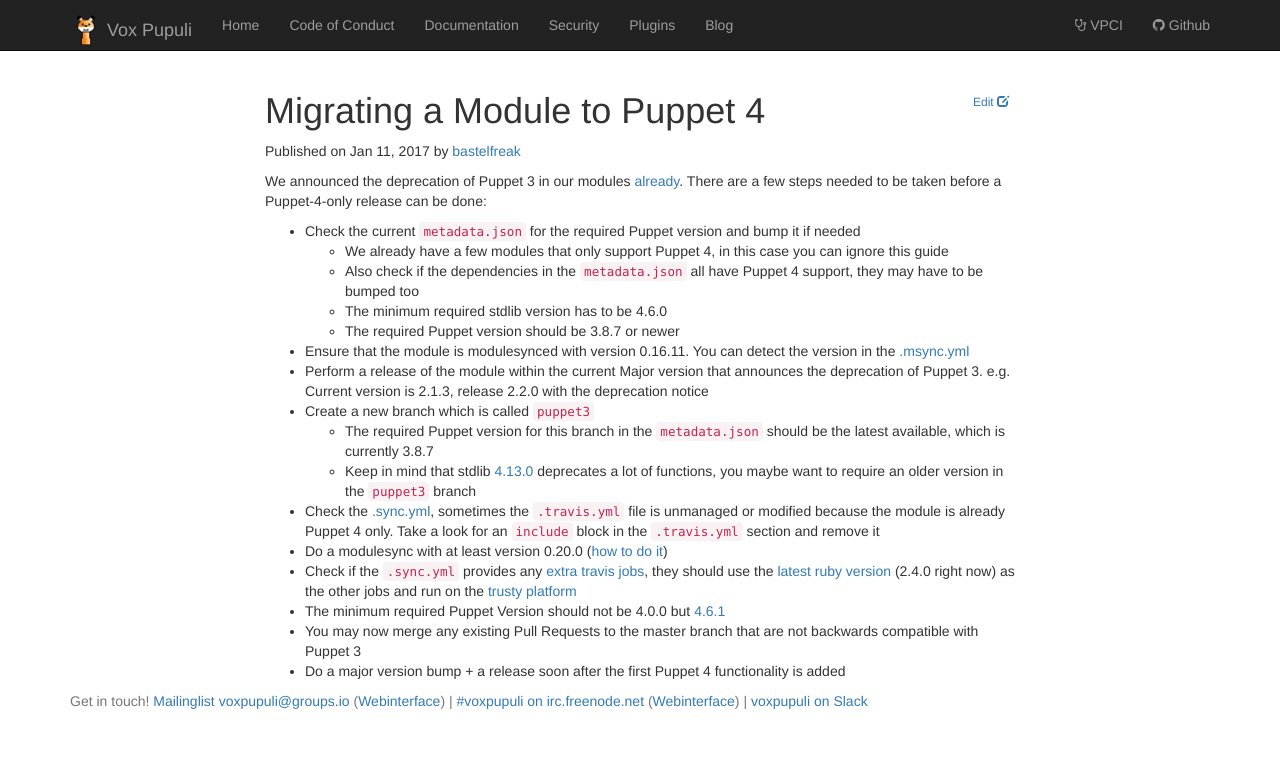
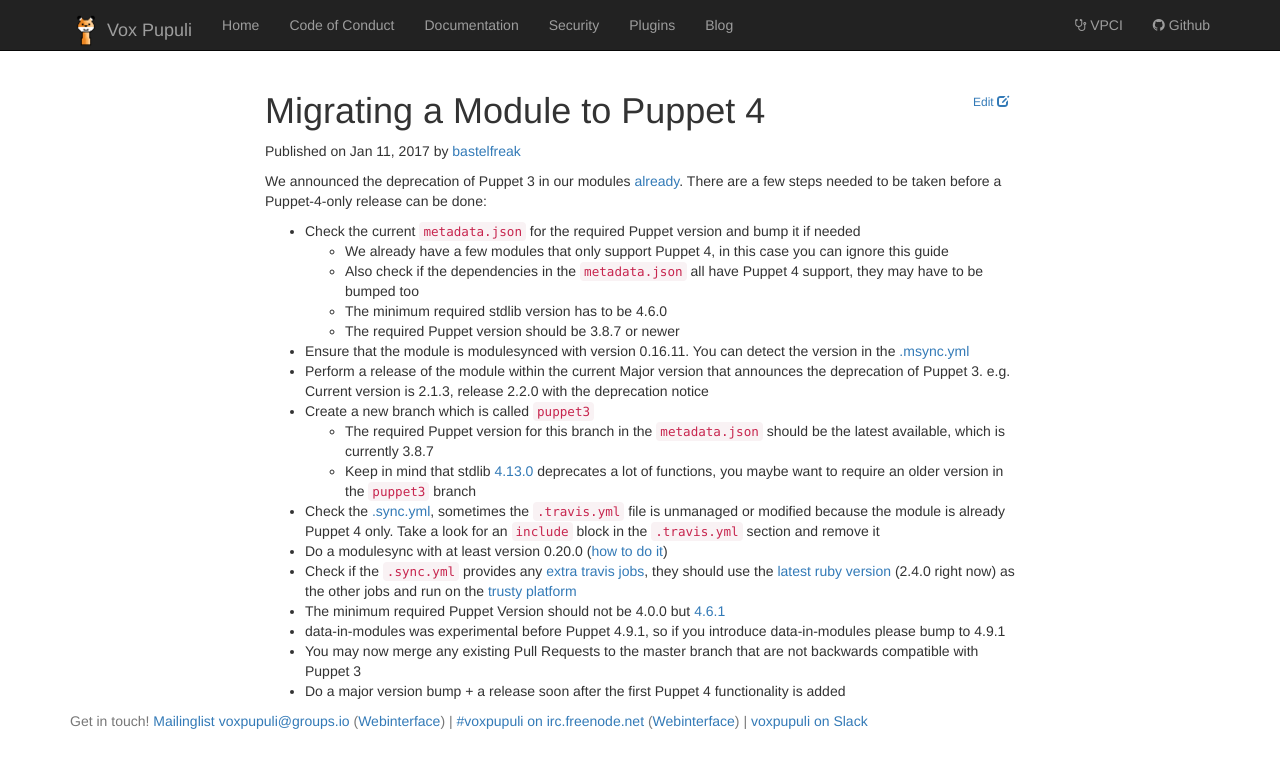
Before and after one commit to voxpupuli/voxpupuli.github.io, a Jekyll site: the page built from _posts/2017-01-11-migrating-to-puppet4.md, in a window 1280 px wide. Shown: the top 768 px of the page. Built offline with Jekyll 4.4.1, drawn with Linux system fonts in a browser that asks for light colours; nearby versions of some CDN libraries.

Commit message:
add note about data-in-modules

```diff
--- a/_posts/2017-01-11-migrating-to-puppet4.md
+++ b/_posts/2017-01-11-migrating-to-puppet4.md
@@ -25,5 +25,6 @@
 * Do a modulesync with at least version 0.20.0 ([how to do it](https://github.com/voxpupuli/modulesync_config#how-to-use-it))
 * Check if the `.sync.yml` provides any [extra travis jobs](https://github.com/voxpupuli/puppet-jira/blob/master/.sync.yml#L4), they should use the [latest ruby version](https://github.com/voxpupuli/puppet-jira/blob/master/.sync.yml#L5) (2.4.0 right now) as the other jobs and run on the [trusty platform](https://github.com/voxpupuli/puppet-jira/blob/master/.sync.yml#L10)
 * The minimum required Puppet Version should not be 4.0.0 but [4.6.1](https://github.com/voxpupuli/community-triage/blob/master/modules/notes/2017-01-05.md#discussion)
+* data-in-modules was experimental before Puppet 4.9.1, so if you introduce data-in-modules please bump to 4.9.1
 * You may now merge any existing Pull Requests to the master branch that are not backwards compatible with Puppet 3
 * Do a major version bump + a release soon after the first Puppet 4 functionality is added
```
